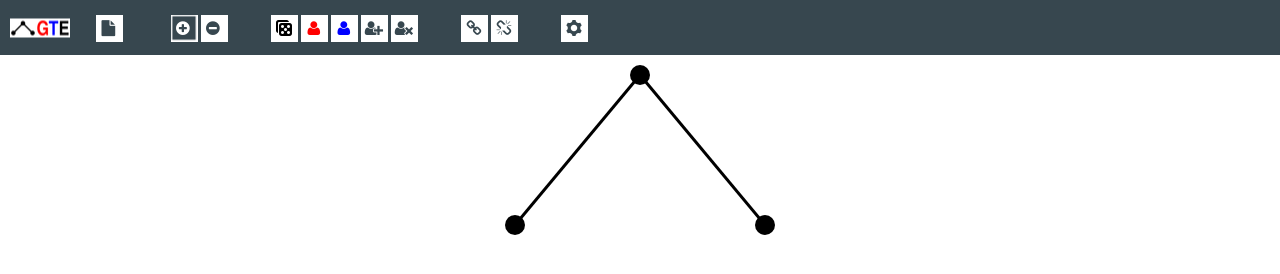
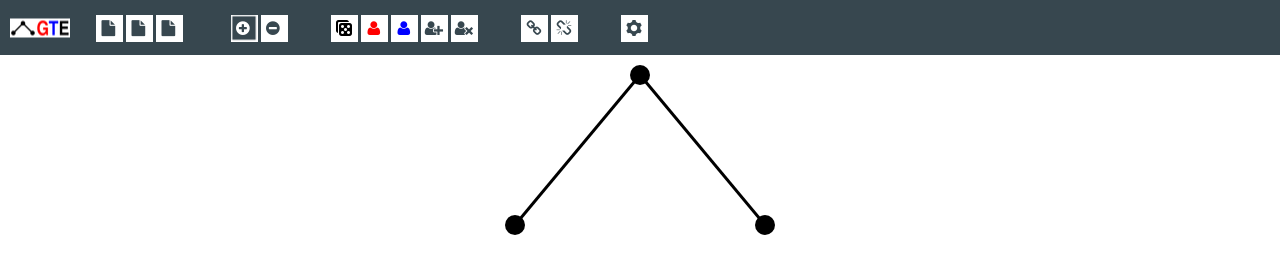
Before and after one commit to gambitproject/jsgte, a plain HTML site: page html/index.html in a window 1280 px wide. Drawn offline with Linux system fonts and the light colour scheme; files whose address does not match are found by name.

Commit message:
Added buttons for save/load functionality

```diff
--- a/html/css/font.css
+++ b/html/css/font.css
@@ -59,3 +59,9 @@
 .icon-cog:before {
 	content: "\e900";
 }
+.icon-save:before {
+	content: "\f15b";
+}
+.icon-load:before {
+	content: "\f15b	";
+}
--- a/html/index.html
+++ b/html/index.html
@@ -25,6 +25,9 @@
             <div>
                 <ul class="vertical-centered">
                     <li><button id="button-new" class="button button--sacnite button--inverted" alt="New game" title="New game"><i class="icon-file"></i></button></li>
+                    <li><button id="button-load" class="button button--sacnite button--inverted" alt="New game" title="Load"><i class="icon-load"></i></button></li>
+                    <li><button id="button-save" class="button button--sacnite button--inverted" alt="New game" title="Save"><i class="icon-save"></i></button></li>
+
                 </ul>
             </div>
             <div>
@@ -88,6 +91,7 @@
                     </li>
                 </ul>
             </form>
+            <input type="file" id="xmlFile" style="display: none;" />
         </div>
         <script src="js/thirdparty/svg.min.js"></script>
         <script src="js/structure.js"></script>
```
